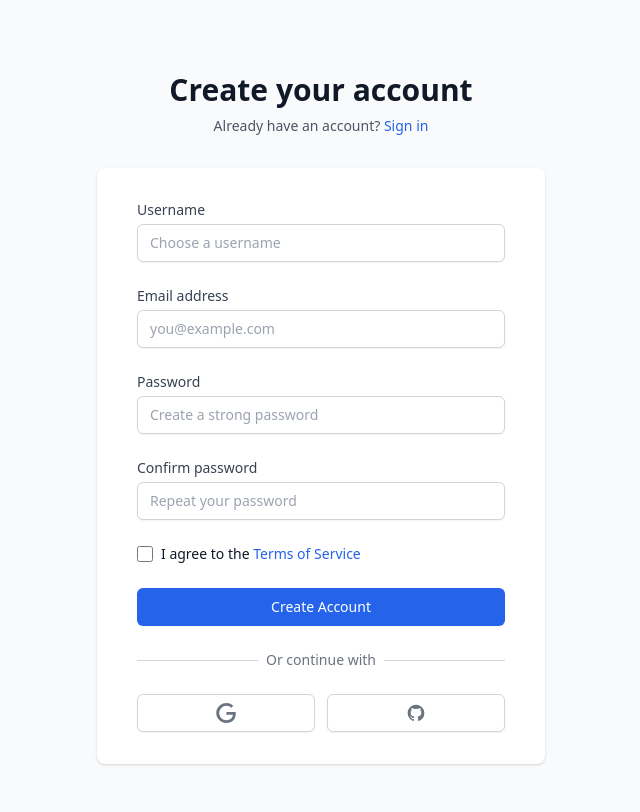
After one commit to protocol-404/modern-php-mvc-postgresql-architecture, a PHP site: template App/Views/singup.twig in a window 1280 px wide. The commit adds this page. Shown: the whole page, without its empty margins (319-959 px from the left). Run offline with PHP 8.4, Linux system fonts and the light colour scheme; the template is opened without the code that fills it, so the values that code supplies are empty; some libraries are stand-ins or nearby versions.

Commit message:
Add PHP configuration, update .gitignore, fix method naming, and enhance views with new base template

```diff
--- a/App/Models/User.php
+++ b/App/Models/User.php
@@ -20,7 +20,7 @@ class User {
         $this->password = $password;
     }
 
-    public function singUp()
+    public function signUp()
     {
         try {
             $pdo = Database::getConnection();
--- /dev/null
+++ b/App/Views/base.twig
@@ -0,0 +1,12 @@
+<!DOCTYPE html>
+<html lang="en">
+<head>
+    <meta charset="UTF-8">
+    <meta name="viewport" content="width=device-width, initial-scale=1.0">
+    <title>{% block title %}{% endblock %}</title>
+    <link href="https://cdn.jsdelivr.net/npm/tailwindcss@2.2.19/dist/tailwind.min.css" rel="stylesheet">
+</head>
+<body>
+    {% block content %}{% endblock %}
+</body>
+</html>
--- /dev/null
+++ b/App/Views/singup.twig
@@ -0,0 +1,130 @@
+{% extends "base.twig" %}
+
+{% block title %}Create Account{% endblock %}
+
+{% block content %}
+<div class="min-h-screen bg-gray-50 flex flex-col justify-center py-12 sm:px-6 lg:px-8">
+    <div class="sm:mx-auto sm:w-full sm:max-w-md">
+        <h2 class="mt-6 text-center text-3xl font-extrabold text-gray-900">
+            Create your account
+        </h2>
+        <p class="mt-2 text-center text-sm text-gray-600">
+            Already have an account?
+            <a href="/signin" class="font-medium text-blue-600 hover:text-blue-500">
+                Sign in
+            </a>
+        </p>
+    </div>
+
+    <div class="mt-8 sm:mx-auto sm:w-full sm:max-w-md">
+        <div class="bg-white py-8 px-4 shadow sm:rounded-lg sm:px-10">
+            {% if error %}
+                <div class="bg-red-50 border-l-4 border-red-400 p-4 mb-6">
+                    <div class="text-red-700">{{ error }}</div>
+                </div>
+            {% endif %}
+
+            <form action="/signup" method="POST" class="space-y-6">
+                <div>
+                    <label for="username" class="block text-sm font-medium text-gray-700">
+                        Username
+                    </label>
+                    <div class="mt-1">
+                        <input id="username" name="username" type="text" required
+                            class="appearance-none block w-full px-3 py-2 border border-gray-300 rounded-md shadow-sm placeholder-gray-400 focus:outline-none focus:ring-blue-500 focus:border-blue-500 sm:text-sm"
+                            placeholder="Choose a username">
+                    </div>
+                </div>
+
+                <div>
+                    <label for="email" class="block text-sm font-medium text-gray-700">
+                        Email address
+                    </label>
+                    <div class="mt-1">
+                        <input id="email" name="email" type="email" required
+                            class="appearance-none block w-full px-3 py-2 border border-gray-300 rounded-md shadow-sm placeholder-gray-400 focus:outline-none focus:ring-blue-500 focus:border-blue-500 sm:text-sm"
+                            placeholder="you@example.com">
+                    </div>
+                </div>
+
+                <div>
+                    <label for="password" class="block text-sm font-medium text-gray-700">
+                        Password
+                    </label>
+                    <div class="mt-1">
+                        <input id="password" name="password" type="password" required
+                            class="appearance-none block w-full px-3 py-2 border border-gray-300 rounded-md shadow-sm placeholder-gray-400 focus:outline-none focus:ring-blue-500 focus:border-blue-500 sm:text-sm"
+                            placeholder="Create a strong password">
+                    </div>
+                </div>
+
+                <div>
+                    <label for="password_confirmation" class="block text-sm font-medium text-gray-700">
+                        Confirm password
+                    </label>
+                    <div class="mt-1">
+                        <input id="password_confirmation" name="password_confirmation" type="password" required
+                            class="appearance-none block w-full px-3 py-2 border border-gray-300 rounded-md shadow-sm placeholder-gray-400 focus:outline-none focus:ring-blue-500 focus:border-blue-500 sm:text-sm"
+                            placeholder="Repeat your password">
+                    </div>
+                </div>
+
+                <div class="flex items-center justify-between">
+                    <div class="flex items-center">
+                        <input id="terms" name="terms" type="checkbox" required
+                            class="h-4 w-4 text-blue-600 focus:ring-blue-500 border-gray-300 rounded">
+                        <label for="terms" class="ml-2 block text-sm text-gray-900">
+                            I agree to the
+                            <a href="/terms" class="font-medium text-blue-600 hover:text-blue-500">
+                                Terms of Service
+                            </a>
+                        </label>
+                    </div>
+                </div>
+
+                <div>
+                    <button type="submit"
+                        class="w-full flex justify-center py-2 px-4 border border-transparent rounded-md shadow-sm text-sm font-medium text-white bg-blue-600 hover:bg-blue-700 focus:outline-none focus:ring-2 focus:ring-offset-2 focus:ring-blue-500">
+                        Create Account
+                    </button>
+                </div>
+            </form>
+
+            <div class="mt-6">
+                <div class="relative">
+                    <div class="absolute inset-0 flex items-center">
+                        <div class="w-full border-t border-gray-300"></div>
+                    </div>
+                    <div class="relative flex justify-center text-sm">
+                        <span class="px-2 bg-white text-gray-500">
+                            Or continue with
+                        </span>
+                    </div>
+                </div>
+
+                <div class="mt-6 grid grid-cols-2 gap-3">
+                    <div>
+                        <a href="/auth/google"
+                            class="w-full inline-flex justify-center py-2 px-4 border border-gray-300 rounded-md shadow-sm bg-white text-sm font-medium text-gray-500 hover:bg-gray-50">
+                            <span class="sr-only">Sign up with Google</span>
+                            <svg class="w-5 h-5" fill="currentColor" viewBox="0 0 24 24">
+                                <path d="M12.48 10.92v3.28h7.84c-.24 1.84-.853 3.187-1.787 4.133-1.147 1.147-2.933 2.4-6.053 2.4-4.827 0-8.6-3.893-8.6-8.72s3.773-8.72 8.6-8.72c2.6 0 4.507 1.027 5.907 2.347l2.307-2.307C18.747 1.44 16.133 0 12.48 0 5.867 0 .307 5.387.307 12s5.56 12 12.173 12c3.573 0 6.267-1.173 8.373-3.36 2.16-2.16 2.84-5.213 2.84-7.667 0-.76-.053-1.467-.173-2.053H12.48z"/>
+                            </svg>
+                        </a>
+                    </div>
+
+                    <div>
+                        <a href="/auth/github"
+                            class="w-full inline-flex justify-center py-2 px-4 border border-gray-300 rounded-md shadow-sm bg-white text-sm font-medium text-gray-500 hover:bg-gray-50">
+                            <span class="sr-only">Sign up with GitHub</span>
+                            <svg class="w-5 h-5" fill="currentColor" viewBox="0 0 24 24">
+                                <path fill-rule="evenodd" d="M12 2C6.477 2 2 6.484 2 12.017c0 4.425 2.865 8.18 6.839 9.504.5.092.682-.217.682-.483 0-.237-.008-.868-.013-1.703-2.782.605-3.369-1.343-3.369-1.343-.454-1.158-1.11-1.466-1.11-1.466-.908-.62.069-.608.069-.608 1.003.07 1.531 1.032 1.531 1.032.892 1.53 2.341 1.088 2.91.832.092-.647.35-1.088.636-1.338-2.22-.253-4.555-1.113-4.555-4.951 0-1.093.39-1.988 1.029-2.688-.103-.253-.446-1.272.098-2.65 0 0 .84-.27 2.75 1.026A9.564 9.564 0 0112 6.844c.85.004 1.705.115 2.504.337 1.909-1.296 2.747-1.027 2.747-1.027.546 1.379.202 2.398.1 2.651.64.7 1.028 1.595 1.028 2.688 0 3.848-2.339 4.695-4.566 4.943.359.309.678.92.678 1.855 0 1.338-.012 2.419-.012 2.747 0 .268.18.58.688.482A10.019 10.019 0 0022 12.017C22 6.484 17.522 2 12 2z" clip-rule="evenodd"/>
+                            </svg>
+                        </a>
+                    </div>
+                </div>
+            </div>
+        </div>
+    </div>
+</div>
+{% endblock %}
--- /dev/null
+++ b/php.ini
@@ -0,0 +1,3 @@
+// ...existing code...
+memory_limit = 1024M
+// ...existing code...
```
Also changed, not shown: App/Controllers/UserController.php (+5 -5 lines), App/Views/signin.twig (+61 -30 lines), core/Router.php (+20 -10 lines), core/Twig.php (+8 -5 lines), public/index.php (+1 -10 lines), .htaccess, 1 other file.
